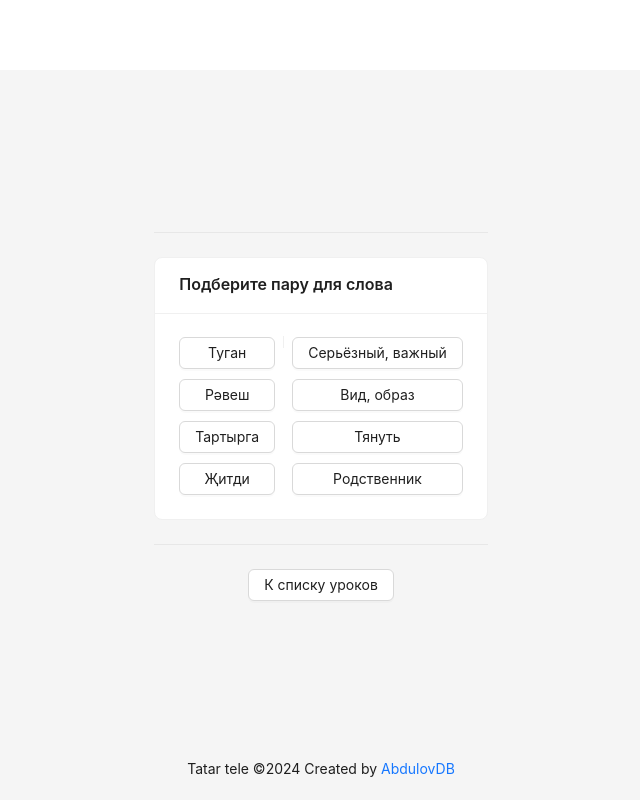
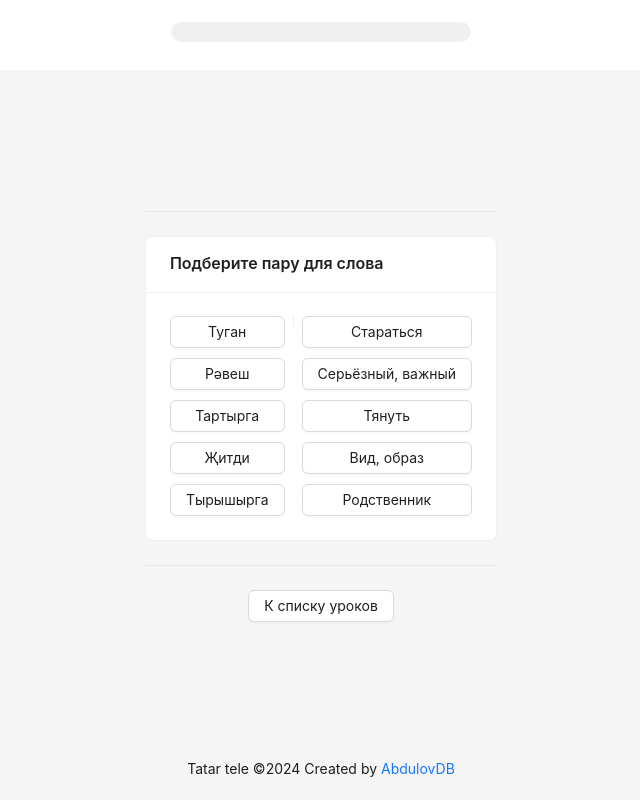
Before and after one commit to DaniilAbdulov/tatar-tele, a React (Create React App) app: page /pairs in a window 1280 px wide. Shown: the whole page, without its empty margins (319-959 px from the left). Built offline with nearby package versions, Linux system fonts and the light colour scheme.

Commit message:
some updates

```diff
--- a/src/components/PairWords/Content/Pairs.jsx
+++ b/src/components/PairWords/Content/Pairs.jsx
@@ -4,18 +4,20 @@ import {pairWordsStore} from '../../../stores/components/PairWords/PairWordsStor
 import {Button, Divider, Flex} from 'antd';
 
 export const Pairs = observer(() => {
-  const {variants} = pairWordsStore;
+  const {leftColumnArray, rightColumnArray} = pairWordsStore?.variants;
+  const answer = pairWordsStore?.userAnswer;
+  const ansIds = answer.map(a => a.id);
 
-  const sendAnswer = id => {
-    pairWordsStore.setUserAnswer(id);
+  const sendAnswer = value => {
+    pairWordsStore.setUserAnswer(value);
     pairWordsStore.checkAnswer();
   };
 
   useEffect(() => {
-    if (!variants.length) {
+    if (!leftColumnArray.length || !rightColumnArray.length) {
       pairWordsStore.getLessonData();
     }
-  }, [variants]);
+  }, [leftColumnArray, rightColumnArray]);
 
   const upperedValue = value => {
     return value.slice(0, 1).toUpperCase() + value.slice(1);
@@ -24,19 +26,27 @@ export const Pairs = observer(() => {
   return (
     <Flex>
       <Flex vertical gap={10}>
-        {variants.map(v => (
-          <Button key={v.id} onClick={() => sendAnswer(v.id)}>
+        {leftColumnArray.map(v => (
+          <Button
+            key={v.id}
+            disabled={ansIds.includes(v.id)}
+            onClick={() => sendAnswer(v)}
+          >
             {upperedValue(v.fullValue)}
           </Button>
         ))}
       </Flex>
       <Divider type="vertical" />
       <Flex vertical gap={10}>
-        {variants
+        {rightColumnArray
           .slice()
           .sort((a, b) => b.id - a.id)
           .map(v => (
-            <Button key={v.id} onClick={() => sendAnswer(v.id)}>
+            <Button
+              key={v.id}
+              disabled={ansIds.includes(v.id)}
+              onClick={() => sendAnswer(v)}
+            >
               {upperedValue(v.russian)}
             </Button>
           ))}
--- a/src/components/shared/LinearProgress.jsx
+++ b/src/components/shared/LinearProgress.jsx
@@ -11,7 +11,7 @@ export const LinearProgress = observer(() => {
   const {pathname} = useLocation();
 
   useEffect(() => {
-    if (pathname.includes('lesson')) {
+    if (pathname !== '/') {
       setShowProgress(false);
       return;
     }
--- a/src/routes/index.jsx
+++ b/src/routes/index.jsx
@@ -10,9 +10,9 @@ export const Router = () => {
     <div>
       <Routes>
         <Route path="/" element={<Home />} />
-        <Route path="/lesson/first" element={<FirstLessonWrapper />} />
-        <Route path="/lesson/second" element={<SecondLessonWrapper />} />
-        <Route path="/lesson/thirth" element={<ThirthLessonWrapper />} />
+        <Route path="/first" element={<FirstLessonWrapper />} />
+        <Route path="/second" element={<SecondLessonWrapper />} />
+        <Route path="/thirth" element={<ThirthLessonWrapper />} />
         <Route path="/pairs" element={<PairWordsWrapper />} />
         <Route path="*" element={<NoFound />} />
         {/* {isAuth && <Route path="/home" element={<Home />} />} */}
--- a/src/stores/components/PairWords/PairWordsStore.js
+++ b/src/stores/components/PairWords/PairWordsStore.js
@@ -1,12 +1,15 @@
 import {autorun, makeAutoObservable} from 'mobx';
 import {LESSONS, NOUNS, ADJECTIVES, VERBS} from '../../../data/index.js';
 import {actualValue, getRandomIntegers} from '../../../utils/index.js';
+import {progressStore} from '../ProgressStore.js';
+const myProgressStore = progressStore;
+
 class PairWordsStore {
   lessonId = LESSONS.FIVE;
   trueTaskValue = {
     lessonId: this.lessonId,
   };
-  variants = [];
+  variants = {};
   userAnswer = [];
 
   constructor() {
@@ -19,8 +22,8 @@ class PairWordsStore {
     this.getTask();
   };
 
-  setVariants = arr => {
-    this.variants = arr;
+  setVariants = obj => {
+    this.variants = obj;
   };
 
   getVariants = () => {
@@ -32,16 +35,52 @@ class PairWordsStore {
       anotherNounId = nounId;
     }
 
+    let anotherVerbId = verbId;
+
+    while (anotherVerbId === verbId) {
+      const {verbId} = getRandomIntegers();
+      anotherVerbId = verbId;
+    }
+
     const [noun] = actualValue(NOUNS, nounId);
     const [anotherNoun] = actualValue(NOUNS, anotherNounId);
     const [verb] = actualValue(VERBS, verbId);
+    const [anotherVerb] = actualValue(VERBS, anotherVerbId);
     const [adjective] = actualValue(ADJECTIVES, adjectiveId);
 
-    this.setVariants([noun, anotherNoun, verb, adjective]);
+    const arrForVariants = [noun, anotherNoun, verb, adjective, anotherVerb];
+
+    const leftColumn = [];
+    const rightColumn = [];
+
+    for (let i = 0; i < arrForVariants.length; i++) {
+      const objForLeft = {...arrForVariants[i]};
+      objForLeft.id = i + 1;
+      const objForRight = {...arrForVariants[i]};
+      objForRight.id = i + 5;
+
+      leftColumn.push(objForLeft);
+      rightColumn.push(objForRight);
+    }
+
+    this.setVariants({
+      leftColumnArray: leftColumn,
+      rightColumnArray: rightColumn,
+    });
   };
 
-  excludeAnswer = id => {
-    this.variants = this.variants.filter(v => v.id !== id);
+  excludeAnswer = fullValue => {
+    const {leftColumnArray, rightColumnArray} = this.variants;
+
+    const excludedLArr = leftColumnArray.filter(v => v.fullValue !== fullValue);
+    const excludedRArr = rightColumnArray.filter(
+      v => v.fullValue !== fullValue,
+    );
+
+    this.variants = {
+      leftColumnArray: excludedLArr,
+      rightColumnArray: excludedRArr,
+    };
   };
 
   checkAnswer = () => {
@@ -50,14 +89,16 @@ class PairWordsStore {
     }
     const [one, two] = this.userAnswer;
 
-    if (one === two) {
-      this.excludeAnswer(one);
+    if (one.fullValue === two.fullValue) {
+      myProgressStore.handleSuccess();
+      this.excludeAnswer(one.fullValue);
+      myProgressStore.setResult('');
     }
     this.userAnswer = [];
   };
 
-  setUserAnswer = id => {
-    this.userAnswer = [...this.userAnswer, id];
+  setUserAnswer = value => {
+    this.userAnswer = [...this.userAnswer, value];
   };
 
   getTask = () => {
--- a/src/stores/components/ProgressStore.js
+++ b/src/stores/components/ProgressStore.js
@@ -1,4 +1,4 @@
-import {makeAutoObservable} from 'mobx';
+import {makeAutoObservable, runInAction} from 'mobx';
 import {COUNT_FOR_LESSON_DONE} from '../../data/index.js';
 
 class ProgressStore {
@@ -12,7 +12,9 @@ class ProgressStore {
   }
 
   setResult = value => {
-    this.result = value;
+    runInAction(() => {
+      this.result = value;
+    });
   };
 
   resetStore = () => {
@@ -28,22 +30,25 @@ class ProgressStore {
     }
   };
 
-  getPercent = (count) => {
+  setPercent = count => {
     const percentFloat = count / COUNT_FOR_LESSON_DONE;
     const percent = Math.round(percentFloat * 100);
+    runInAction(() => {
+      this.percent = percent;
+    });
   };
 
   ingreeCountOfTrueTask = () => {
     this.countOfTrueAnswers += 1;
-    this.percent = this.getPercent(this.countOfTrueAnswers);
+    this.setPercent(this.countOfTrueAnswers);
     this.checkDoneLesson();
   };
 
   degreeCountOfTrueTask = () => {
     if (this.countOfTrueAnswers > 0) {
       this.countOfTrueAnswers -= 1;
-      this.percent = this.getPercent(this.countOfTrueAnswers);
-     }
+      this.setPercent(this.countOfTrueAnswers);
+    }
   };
 
   handleSuccess = () => {
```
Also changed, not shown: src/App.jsx (+8 -4 lines), src/stores/views/HomeStore.js (+4 -4 lines).
